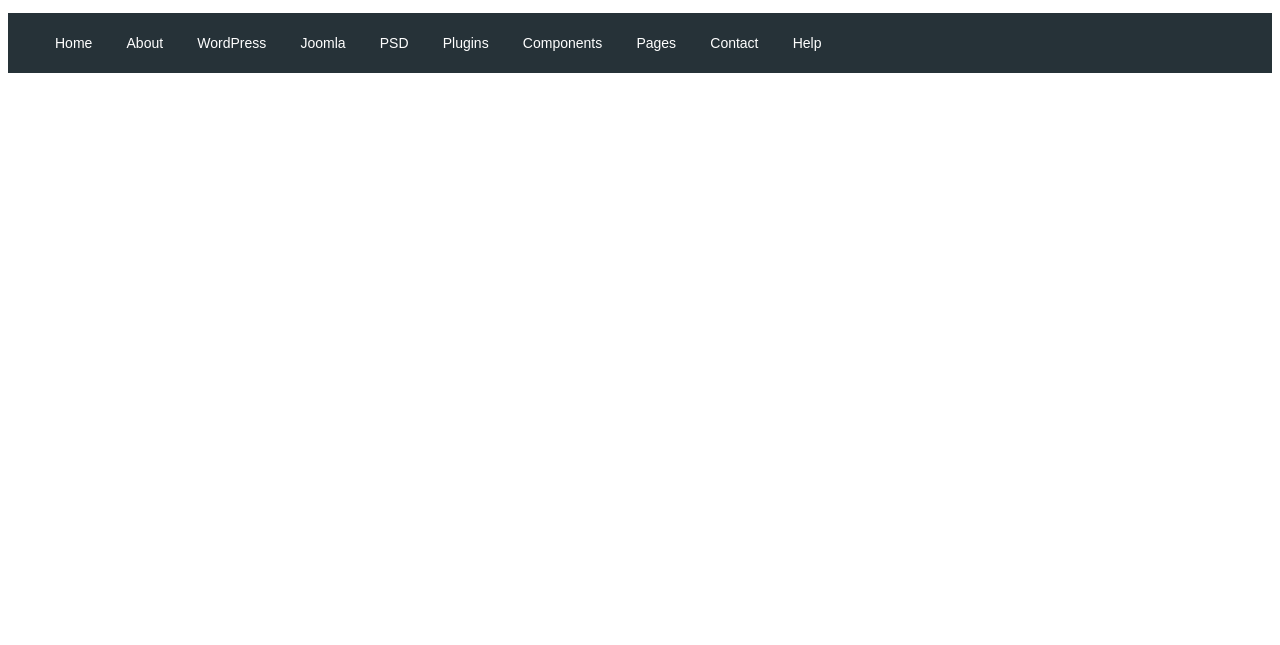
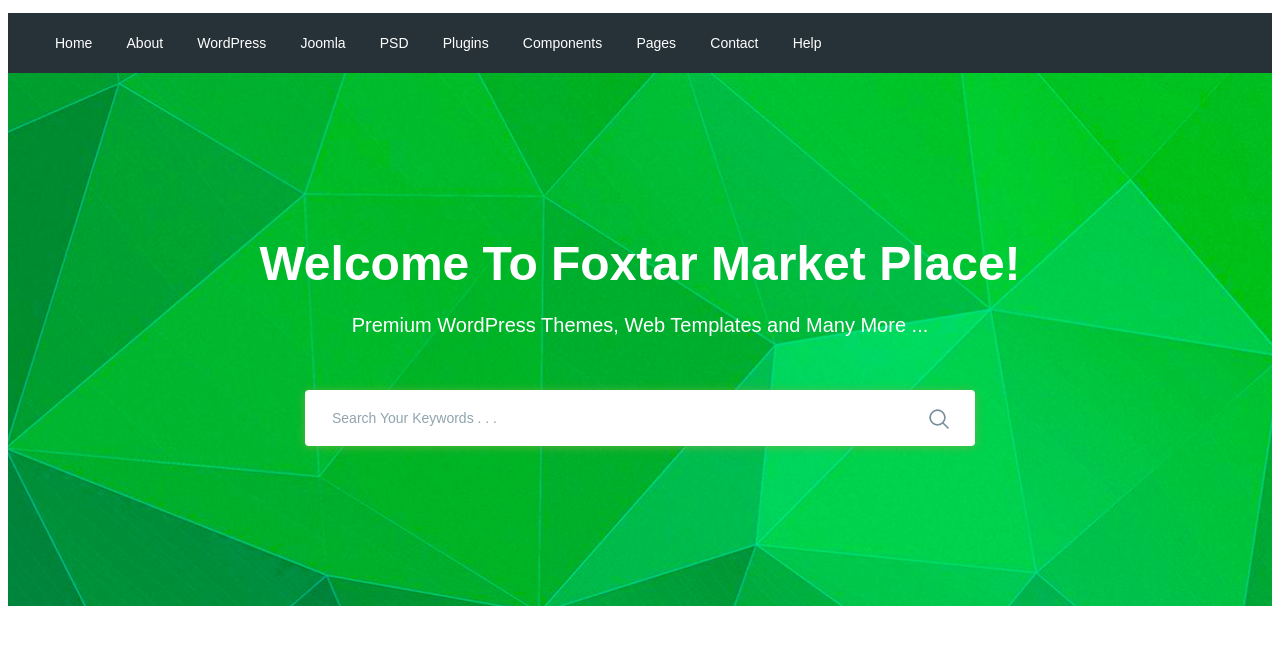
Before and after one commit to MIROSH2X20/moderno, a website: page app/index.html in a window 1280 px wide. Shown: the part 85-730 px from the top of the page. Drawn offline with nearby package versions, Linux system fonts and the light colour scheme; files that its build step writes are made by us from their sources.

Commit message:
added search section

```diff
--- a/app/index.html
+++ b/app/index.html
@@ -99,6 +99,28 @@
       </div>
     </div>
   </header>
+  <section class="search" style="background-image: url(../images/search-bg.jpg);">
+    <div class="container">
+      <div class="search__inner">
+        <div class="search__inner-title">
+          Welcome To Foxtar Market Place!
+
+        </div>
+        <div class="search__inner-text">
+          Premium WordPress Themes, Web Templates and Many More ...
+
+        </div>
+        <div class="search__inner-form">
+          <form action="">
+            <input type="text" placeholder="Search Your Keywords . . ." required>
+            <button type="submit">
+              <img src="images/icons/search-icon.png" alt="">
+            </button>
+          </form>
+        </div>
+      </div>
+    </div>
+  </section>
 
 
 
--- a/app/scss/style.scss
+++ b/app/scss/style.scss
@@ -53,3 +53,58 @@
     font-size: 14px;
   }
 }
+.search{
+
+  background-repeat: no-repeat;
+  background-size: cover;
+  background-position: center;
+  min-height: 533px;
+}
+.search__inner{
+  padding: 155px 0 100px;
+  color: #fff;
+  text-align: center;
+  &-title{
+    margin-bottom: 10px;
+    font-size: 48px;
+    font-weight: 700;
+    line-height: 72px;
+  }
+  &-text{
+    margin-bottom: 50px;
+    font-size: 20px;
+    font-weight: 500;
+    line-height: 30px;
+
+  }
+  &-form{
+    max-width: 670px;
+    margin: 0 auto;
+    position: relative;
+    input{
+      display: block;
+      width: 100%;
+      box-shadow: 0px 1px 10px 0px rgba(124, 178, 64, 0.75);
+      border-radius: 4px;
+      height: 56px;
+      border:none;
+      font-size: 14px;
+      font-weight: 500;
+
+      &::placeholder{
+        color:#90a4ae;
+        font-weight: 500;
+        padding-left: 25px;
+        padding-right: 60px;
+
+      }
+    }
+    button{
+      position: absolute;
+      border: none;
+      background-color: transparent;
+      right: 20px;
+      top: 18px;
+    }
+  }
+}
```
Also changed, not shown: app/images/icons/search-icon.png (added), app/images/icons/search-icon.svg (added), app/images/search-bg.jpg (added).
